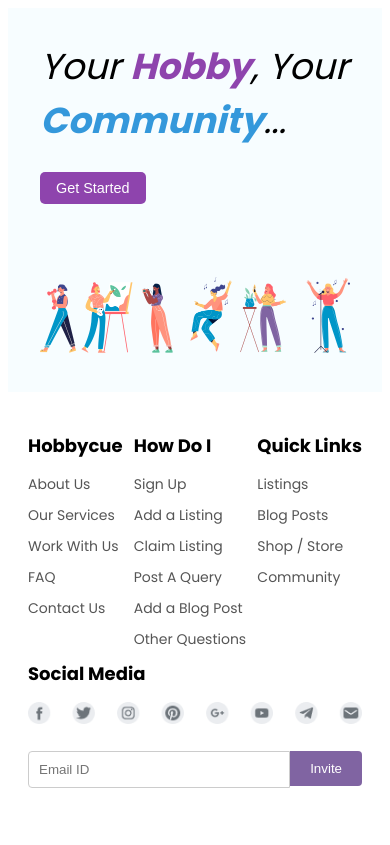
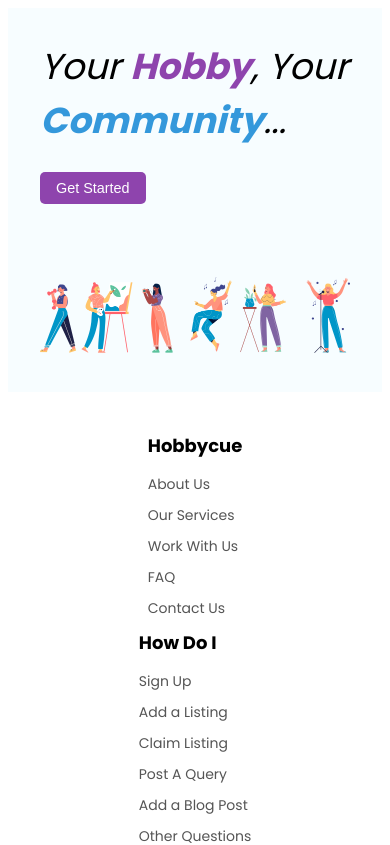
Before and after one commit to AakritiMeh/atg_task1, a React (Vite) app: page / in a window 390 px wide. Shown: the top 845 px of the page. Built offline with nearby package versions, Linux system fonts and the light colour scheme.

Commit message:
footer updated for responsiveness

```diff
--- a/src/styles/Footer.css
+++ b/src/styles/Footer.css
@@ -63,22 +63,23 @@
 }
 
 @media (max-width: 768px) {
-    .Main {
+    .FooterMain {
         flex-direction: row;
         flex-wrap: wrap;
     }
 
-    .FooterSection {
+    .HowDoI .QuickLinks .HobbyCue .SocialMedia {
         flex: 1 1 calc(50% - 20px);
     }
 }
 
 @media (max-width: 500px) {
-    .Main {
+    .FooterMain {
         flex-direction: column;
+        align-items: center;
     }
 
-    .FooterSection {
+    .HowDoI .QuickLinks .HobbyCue .SocialMedia {
         flex: 1 1 100%;
         margin-right: 0;
     }
```
